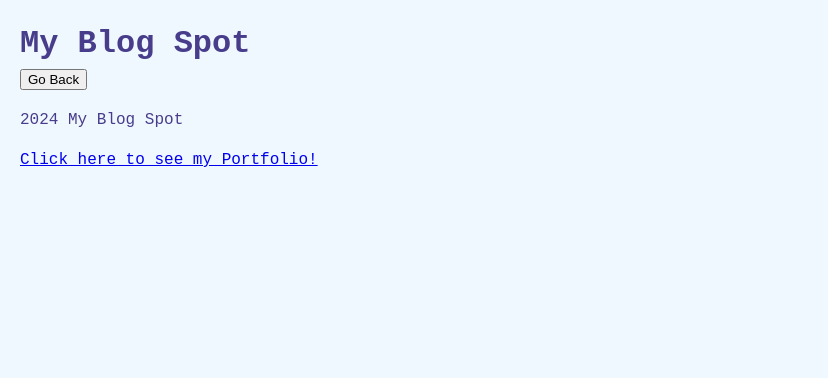
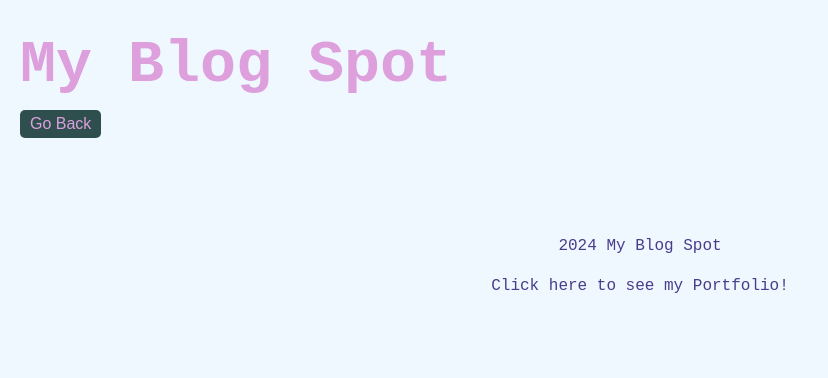
Before and after one commit to bfbrandhorst/My_Blog_Spot, a plain HTML site: page blog.html in a window 1280 px wide. Shown: the whole page, without its empty margins (0-828 px from the left). Drawn offline with Linux system fonts and the light colour scheme.

Commit message:
updated changes form.js

```diff
--- a/assets/css/blog.css
+++ b/assets/css/blog.css
@@ -1,7 +1,24 @@
-body,
 h1 {
+    display: flex;
+    justify-content: flex-start;
     margin: 0;
     padding: 0;
+    text-align: left;
+    color: plum;
+    font-size: 60px;
+}
+
+.back-button {
+    display: flex;
+    justify-content: flex-end;
+    background-color: darkslategray;
+    color: plum;
+    padding: 5px 10px;
+    border: none;
+    cursor: pointer;
+    text-decoration: none;
+    font-size: 16px;
+    border-radius: 5px;
 }
 
 /* global level styling */
@@ -27,3 +44,16 @@ body {
     gap: 1rem;
     justify-content: center;
 }
+
+footer,
+footer a {
+    color: darkslateblue;
+    font-family: 'Courier New', Courier, monospace;
+    padding: 80px;
+    text-align: center;
+    text-decoration: none;
+}
+
+footer a:hover {
+    text-decoration: underline;
+}
--- a/assets/css/styles.css
+++ b/assets/css/styles.css
@@ -5,16 +5,3 @@ body {
 .dark-mode body {
     background-color: darkslategrey;
 }
-
-footer,
-footer a {
-    color: darkslateblue;
-    font-family: 'Courier New', Courier, monospace;
-    padding: 80px;
-    text-align: center;
-    text-decoration: none;
-}
-
-footer a:hover {
-    text-decoration: underline;
-}
```
